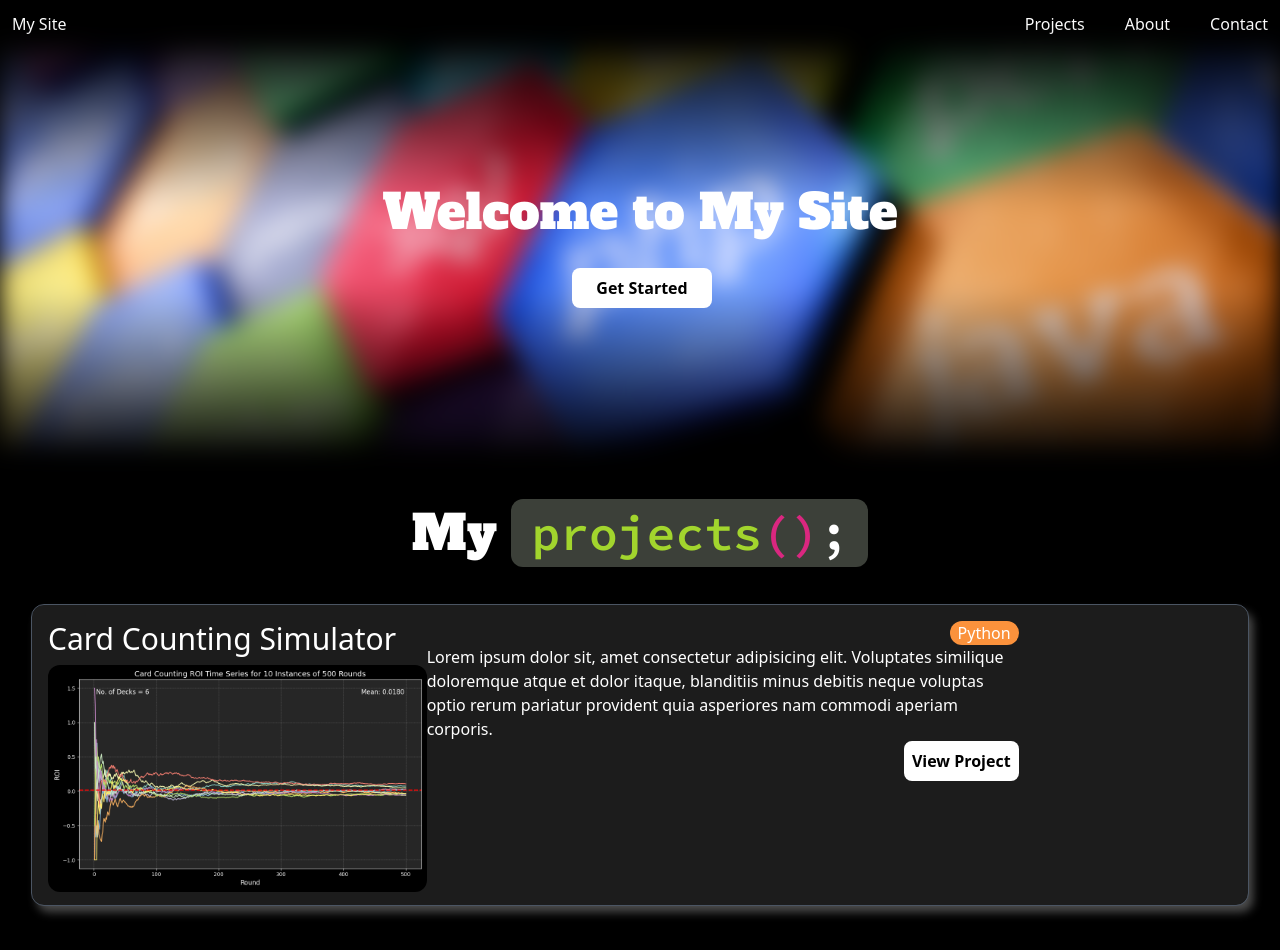
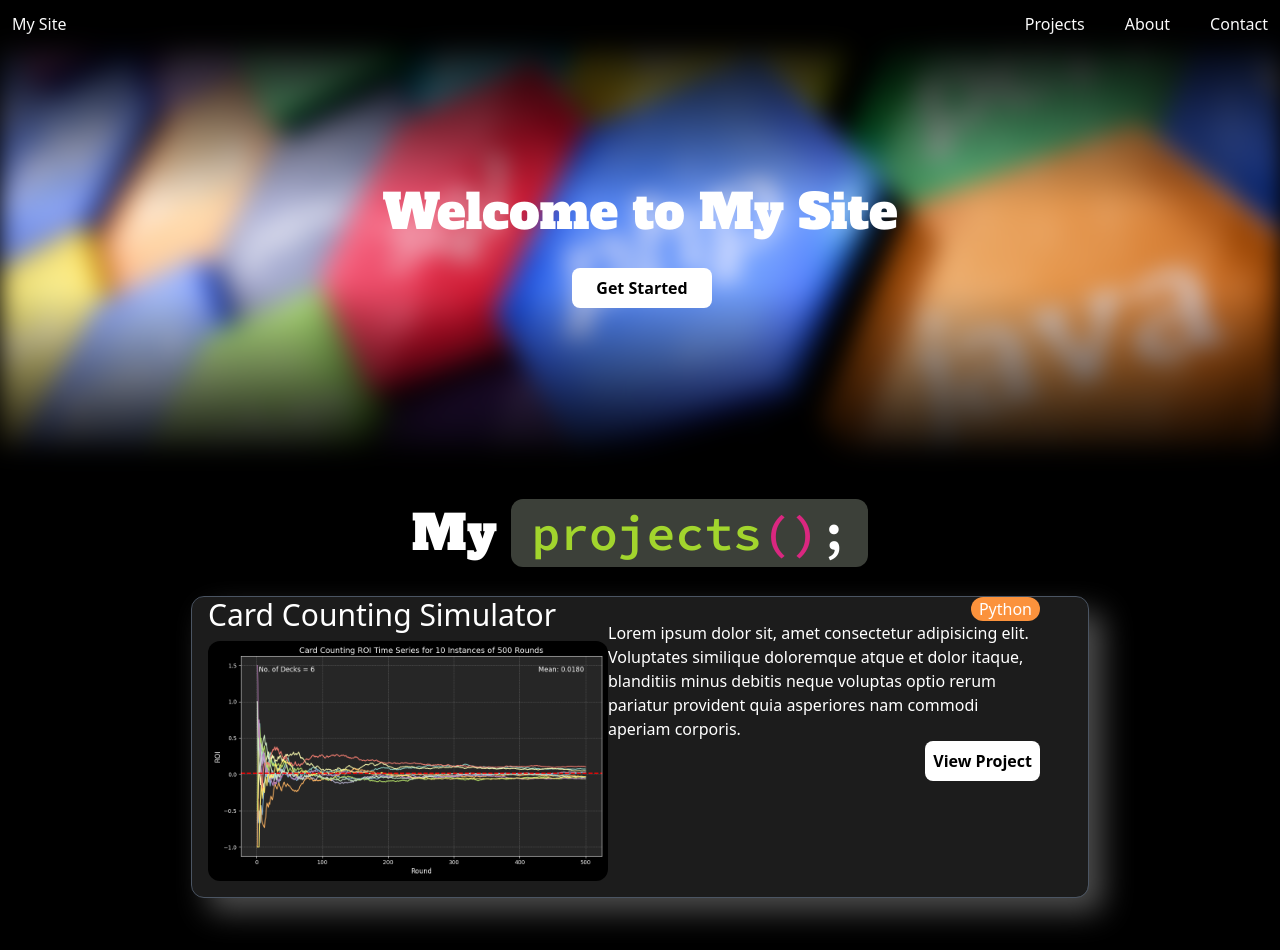
Before and after one commit to arch-bert/my-website, a React (Create React App) app: page / in a window 1280 px wide. Shown: the top 950 px of the page. Built offline with nearby package versions, Linux system fonts and the light colour scheme.

Commit message:
Added margin

```diff
--- a/src/components/project-card.tsx
+++ b/src/components/project-card.tsx
@@ -2,9 +2,8 @@ import Tag from "./tag";
 
 export default function ProjectCard() {
   return (
-    <div className="pt-12">
     <div
-        className="flex flex-row h-[300px] px-4 pt-4 rounded-xl bg-secondary outline outline-1 outline-gray-600 shadow-[5px_7px_10px_rgba(255,255,255,0.3)] transition-transform duration-300 ease-in-out hover:scale-105"
+      className="flex flex-row h-[300px] px-4 my-10 mx-40 rounded-xl bg-secondary outline outline-1 outline-gray-600 shadow-[15px_15px_30px_rgba(255,255,255,0.3)] transition-transform duration-300 ease-in-out hover:scale-105"
     >
       <div className="flex flex-col h-full">
         <h1 className="text-3xl pb-2">Card Counting Simulator</h1>
@@ -26,6 +25,5 @@ export default function ProjectCard() {
         </div>
       </div>
     </div>
-    </div>
   );
 }
```
Lines whose indentation alone changed are shown as unchanged.
